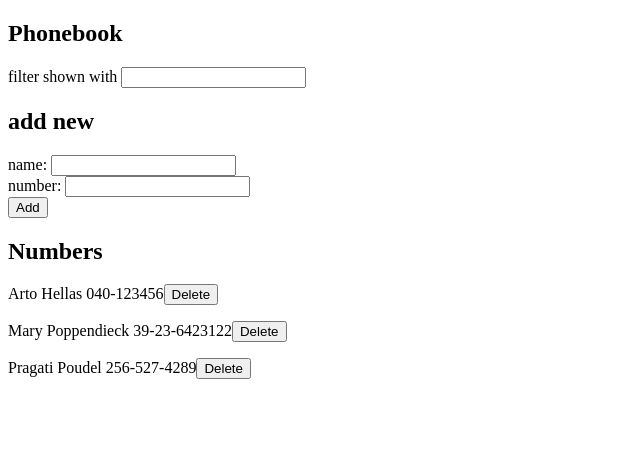
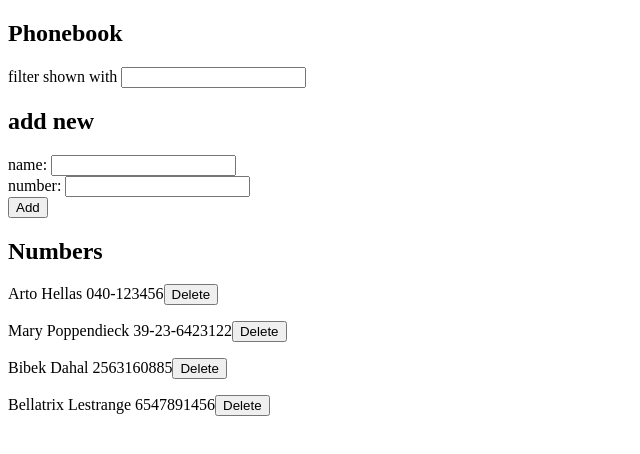
Before and after one commit to pragatipoudel/Full-stack-open-PART2, a React (Create React App) app in the folder part2-exercise-2.6/: page / in a window 1280 px wide. Shown: the top 454 px of the page, without its empty margins (0-640 px from the left). Built offline with nearby package versions, Linux system fonts and the light colour scheme; data requests are answered from the project's data file.

Commit message:
Correct Part2-17

```diff
--- a/part2-exercise-2.6/db.json
+++ b/part2-exercise-2.6/db.json
@@ -11,9 +11,14 @@
       "id": 4
     },
     {
-      "name": "Pragati Poudel",
-      "number": "256-527-4289",
-      "id": 5
+      "name": "Bibek Dahal",
+      "number": "2563160885",
+      "id": 6
+    },
+    {
+      "name": "Bellatrix Lestrange",
+      "number": "6547891456",
+      "id": 7
     }
   ]
 }
--- a/part2-exercise-2.6/src/Components/display.js
+++ b/part2-exercise-2.6/src/Components/display.js
@@ -1,8 +1,9 @@
 
 const ShowOutput = ({id, name, number, handleDelete}) => {
   const handleDeleteClicker = () => {
+    if (window.confirm('Do you really want to delete this entry?')) {
     handleDelete(id)
-  }
+  }}
     return (
     <div>
       <p>
@@ -17,7 +18,7 @@ const ShowOutput = ({id, name, number, handleDelete}) => {
 const Persons = ({persons, newSearch, handleDelete}) => {
     const personsToShow = (newSearch === '') ? persons : persons.filter(person => person.name.toLowerCase().includes(newSearch.toLowerCase()))
     return(personsToShow.map(name =>
-      <ShowOutput key={name.id} id={name.id} name={name.name} number={name.number} handleDelete={handleDelete} />
+      <ShowOutput key={name.name} id={name.id} name={name.name} number={name.number} handleDelete={handleDelete} />
       ))
 }
 
```
